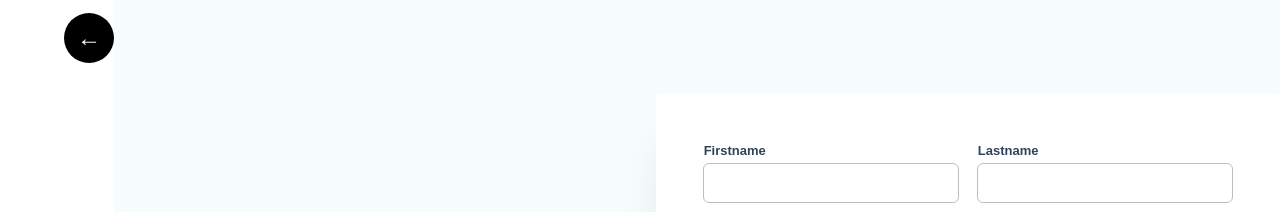
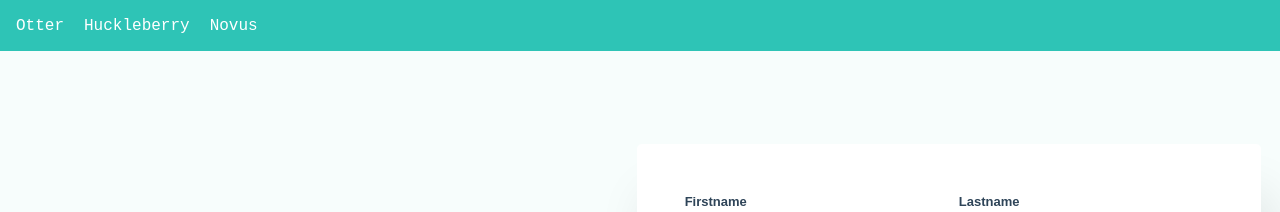
Before and after one commit to Kijeosowo/Altschool-Second-semester-assignment, a plain HTML site: page Form.html in a window 1280 px wide. Shown: the top 212 px of the page. Drawn offline with Linux system fonts and the light colour scheme.

Commit message:
New Changes

```diff
--- a/Form.css
+++ b/Form.css
@@ -4,37 +4,29 @@
   font-family: Arial, Helvetica, sans-serif;
 }
 
-.circle {
-  border-radius: 50%;
-  width: 50px;
-  height: 50px;
-  position: relative;
-  display: flex;
-  align-items: center;
-  justify-content: center;
-  background-color: black;
-  margin-top: 1%;
-  margin-left: 5%;
-  float: left;
+nav {
+  background-color: #2ec4b6;
+  padding: 1rem;
 }
 
-.circle:hover {
-  transition: ease-in 0.6s;
-  background-color: #2ec4b6;
+nav ul {
+  display: flex;
+  gap: 20px;
 }
 
-.arrow a:hover {
-  color: white;
+nav ul li {
+  list-style-type: none;
 }
 
-.arrow {
-  font-size: 1.5rem;
-  font-weight: 900;
+nav ul li a {
+  color: white;
+  text-decoration: none;
+  font-family: "Courier New", Courier, monospace;
 }
 
-.arrow a {
-  text-decoration: none;
-  color: white;
+nav ul li a:hover {
+  color: #0b6c62;
+  transition: ease-in 0.5s;
 }
 
 main {
@@ -256,8 +248,4 @@ button {
     padding-bottom: 0.7rem;
     padding-right: 0.4rem;
   }
-
-  .circle {
-    margin-top: -25%;
-  }
 }
--- a/Form.html
+++ b/Form.html
@@ -8,9 +8,13 @@
   </head>
   <body>
     <section>
-      <div class="circle">
-        <div class="arrow"><a href="Novus.html">&leftarrow;</a></div>
-      </div>
+      <nav>
+        <ul>
+          <li><a href="index.html">Otter</a></li>
+          <li><a href="Huckleberry.html">Huckleberry</a></li>
+          <li><a href="Novus.css">Novus</a></li>
+        </ul>
+      </nav>
       <main>
         <div class="individual">
           <img src="Asset/Logo.png" alt="Logo" width="20%" />
--- a/Huckleberry.css
+++ b/Huckleberry.css
@@ -7,48 +7,29 @@
   font-family: Arial, Helvetica, sans-serif;
 }
 
-.circle-left {
-  border-radius: 50%;
-  width: 50px;
-  height: 50px;
-  position: relative;
-  display: flex;
-  align-items: center;
-  justify-content: center;
-  background-color: black;
-  margin-top: 1%;
-  margin-left: 5%;
-  float: left;
+nav {
+  background-color: #cc9900;
+  padding: 1rem;
 }
 
-.circle-right {
-  border-radius: 50%;
-  width: 50px;
-  height: 50px;
-  position: relative;
+nav ul {
   display: flex;
-  align-items: center;
-  justify-content: center;
-  background-color: black;
-  margin-top: 1%;
-  margin-right: 5%;
-  float: right;
+  gap: 20px;
 }
 
-.circle-left:hover,
-.circle-right:hover {
-  background-color: #cc9900;
-  transition: ease-in 0.6s;
+nav ul li {
+  list-style-type: none;
 }
 
-.arrow {
-  font-size: 1.5rem;
-  font-weight: 900;
+nav ul li a {
+  color: white;
+  text-decoration: none;
+  font-family: 'Courier New', Courier, monospace;
 }
 
-.arrow a {
-  text-decoration: none;
-  color: white;
+nav ul li a:hover {
+  color: #4c3b07;
+  transition: ease-in 0.5s;
 }
 
 .top {
--- a/Novus.css
+++ b/Novus.css
@@ -9,48 +9,29 @@ body {
   background-color: #a7a8cd;
 }
 
-.circle-left {
-  border-radius: 50%;
-  width: 50px;
-  height: 50px;
-  position: relative;
-  display: flex;
-  align-items: center;
-  justify-content: center;
-  background-color: black;
-  margin-top: -6%;
-  margin-left: 5%;
-  float: left;
+nav {
+  background-color: white;
+  padding: 1rem;
 }
 
-.circle-right {
-  border-radius: 50%;
-  width: 50px;
-  height: 50px;
-  position: relative;
+nav ul {
   display: flex;
-  align-items: center;
-  justify-content: center;
-  background-color: black;
-  margin-top: -6%;
-  margin-right: 5%;
-  float: right;
+  gap: 20px;
 }
 
-.circle-left:hover,
-.circle-right:hover {
-  background-color: #898bab;
-  transition: ease-in 0.6s;
+nav ul li {
+  list-style-type: none;
 }
 
-.arrow {
-  font-size: 1.5rem;
-  font-weight: 900;
+nav ul li a {
+  color: black;
+  text-decoration: none;
+  font-family: "Courier New", Courier, monospace;
 }
 
-.arrow a {
-  text-decoration: none;
-  color: white;
+nav ul li a:hover {
+  color: #a7a8cd;
+  transition: ease-in 0.5s;
 }
 
 .main-box {
@@ -117,16 +98,8 @@ body {
 
 @media (max-width: 480px) {
   .main-box {
-    width: 80%;
-    margin-left: 10%;
-    margin-top: 50%;
-  }
-
-  .circle-left {
-    margin-top: 5%;
-  }
-
-  .circle-right {
-    margin-top: 5%;
+    width: 90%;
+    margin-left: 5%;
+    margin-top: 10%;
   }
 }
--- a/styles.css
+++ b/styles.css
@@ -7,37 +7,29 @@ body {
   background-color: black;
 }
 
-.circle {
-  border-radius: 50%;
-  width: 50px;
-  height: 50px;
-  position: relative;
-  display: flex;
-  align-items: center;
-  justify-content: center;
+nav {
   background-color: white;
-  margin-top: 1%;
-  margin-right: 5%;
-  float: right;
+  padding: 1rem;
 }
 
-.circle:hover {
-  transition: ease-in 0.6s;
-  background-color: #6c0541;
+nav ul {
+  display: flex;
+  gap: 20px;
 }
 
-.arrow a:hover {
-  color: white;
+nav ul li {
+  list-style-type: none;
 }
 
-.arrow {
-  font-size: 1.5rem;
-  font-weight: 900;
+nav ul li a {
+  color: black;
+  text-decoration: none;
+  font-family: 'Courier New', Courier, monospace;
 }
 
-.arrow a {
-  text-decoration: none;
-  color: black;
+nav ul li a:hover {
+  color: #ff0095;
+  transition: ease-in 0.5s;
 }
 
 .Section-body {
@@ -69,6 +61,7 @@ body {
   border-radius: 10px;
   display: flex;
   position: relative;
+  font-family: 'Courier New', Courier, monospace;
 }
 
 .Otter-para p {
@@ -89,8 +82,8 @@ body {
 
 @media (max-width: 480px) {
   .Otter {
-    margin-top: -40%;
-    margin-left: 17%;
+    margin-top: -50%;
+    margin-left: 0%;
   }
 
   .Otter h1 {
@@ -98,7 +91,7 @@ body {
   }
 
   .Otter-para {
-    margin-left: 20%;
+    margin-left: 0%;
   }
 
   .circle {
```
Also changed, not shown: Huckleberry.html (+7 -9 lines), Novus.html (+7 -8 lines), index.html (+7 -3 lines).
